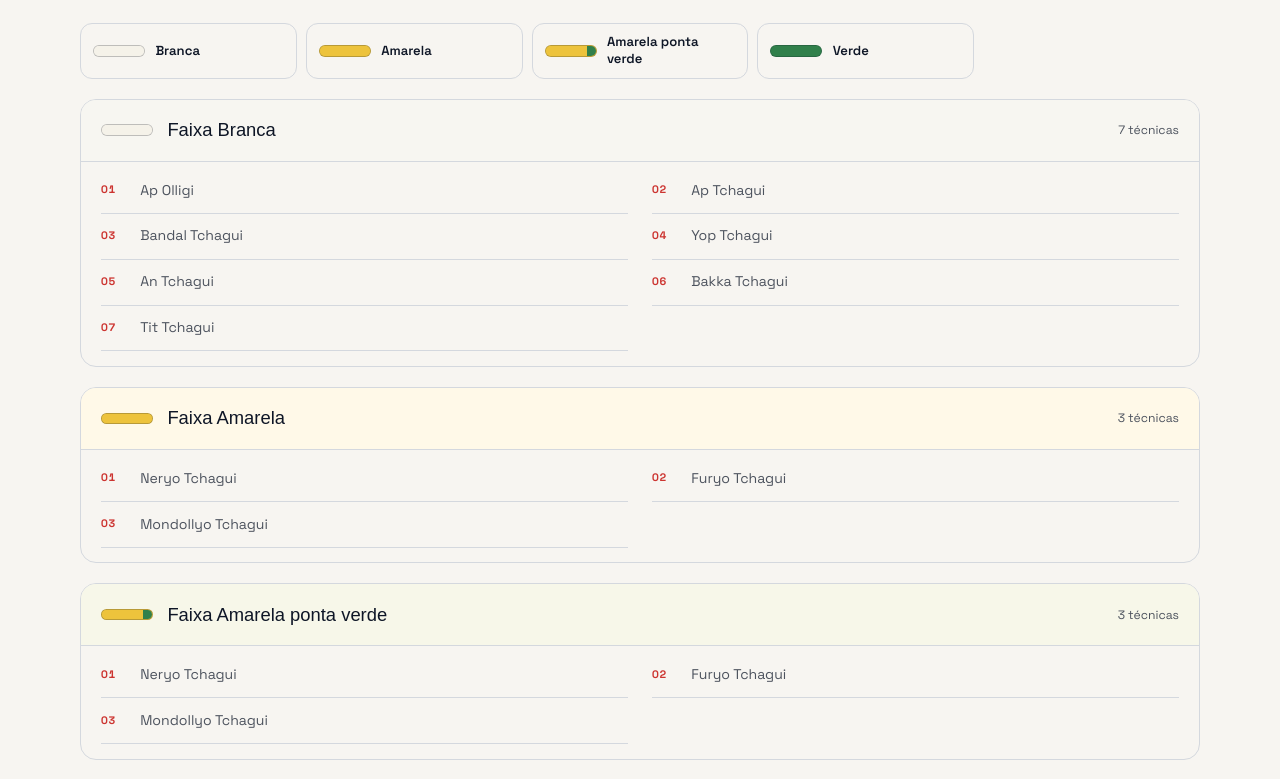
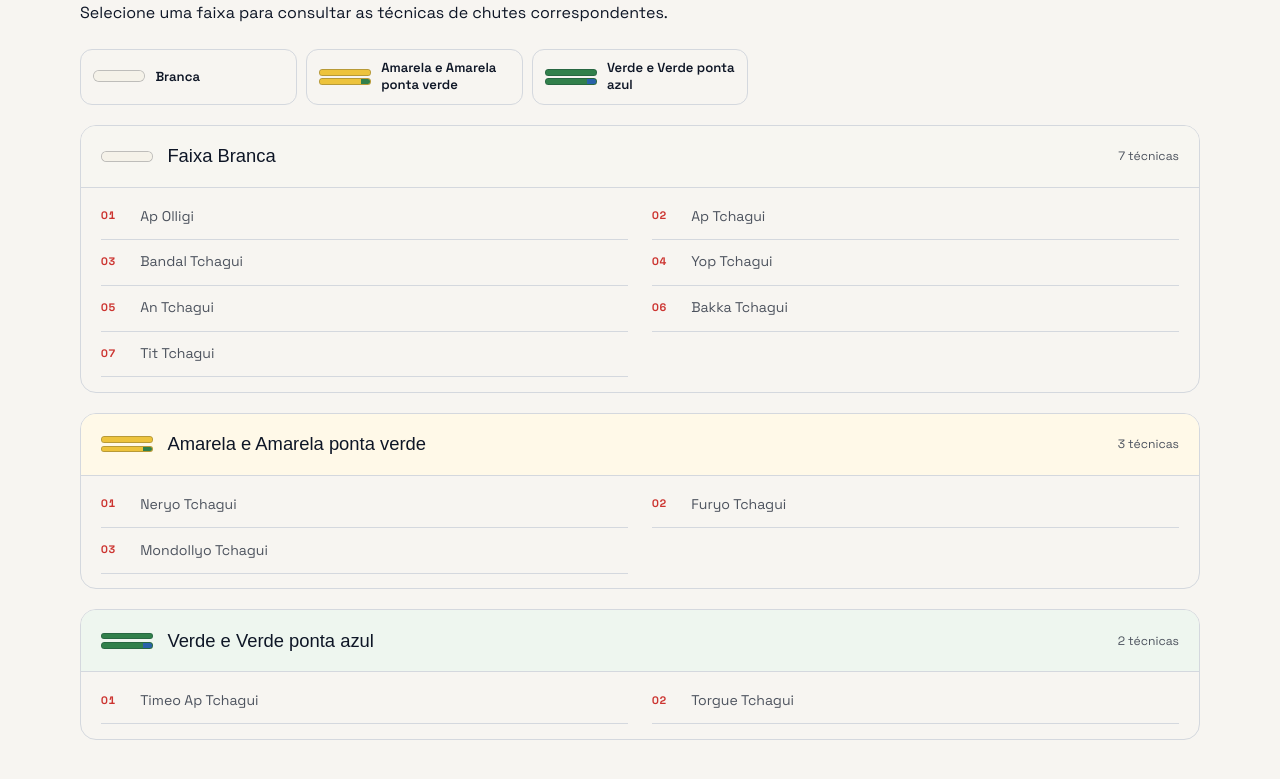
Before and after one commit to marlonballa/uniaoandrade, a Next.js app in the folder frontend/: page /blog/bal-ki-sul-tecnicas-de-chutes in a window 1280 px wide. Shown: the part 470-1249 px from the top of the page. Built offline with nearby package versions, Linux system fonts and the light colour scheme; a web font is replaced by a local one.

Commit message:
content: refine Bal Ki Sul post grouping and intro

```diff
--- a/frontend/app/globals.css
+++ b/frontend/app/globals.css
@@ -208,6 +208,19 @@ body {
   width: 18%;
   flex: 0 0 auto;
   background: var(--belt-guide-belt-tip);
+}
+
+.belt-guide-belt-pair {
+  display: flex;
+  width: 3.25rem;
+  flex: 0 0 auto;
+  flex-direction: column;
+  gap: 0.16rem;
+}
+
+.belt-guide-belt-pair .belt-guide-belt {
+  width: 100%;
+  height: 0.42rem;
 }
 
 .belt-guide-belt--white,
--- a/frontend/components/blog/BeltProgressionGuide.tsx
+++ b/frontend/components/blog/BeltProgressionGuide.tsx
@@ -1,4 +1,4 @@
-import type { BeltLevel } from "@/lib/blog";
+import type { BeltColor, BeltLevel } from "@/lib/blog";
 
 type BeltProgressionGuideProps = {
   levels: BeltLevel[];
@@ -25,6 +25,38 @@ function itemCount(count: number, label: string) {
   return `${count} ${label}`;
 }
 
+function BeltMarker({ color }: { color: BeltColor }) {
+  return (
+    <span className={`belt-guide-belt belt-guide-belt--${color}`}>
+      <span className="belt-guide-belt__main" />
+      <span className="belt-guide-belt__tip" />
+    </span>
+  );
+}
+
+function BeltMarkers({ level }: { level: BeltLevel }) {
+  if (level.pairedBeltColor) {
+    return (
+      <span aria-hidden="true" className="belt-guide-belt-pair">
+        <BeltMarker color={level.beltColor} />
+        <BeltMarker color={level.pairedBeltColor} />
+      </span>
+    );
+  }
+
+  return (
+    <span aria-hidden="true">
+      <BeltMarker color={level.beltColor} />
+    </span>
+  );
+}
+
+function levelLabel(level: BeltLevel) {
+  return level.pairedName
+    ? `${level.name} e ${level.pairedName}`
+    : `Faixa ${level.name}`;
+}
+
 export default function BeltProgressionGuide({
   levels,
   idPrefix,
@@ -49,14 +81,8 @@ export default function BeltProgressionGuide({
             href={`#${idPrefix}-${level.slug}`}
             key={level.slug}
           >
-            <span
-              aria-hidden="true"
-              className={`belt-guide-belt belt-guide-belt--${level.beltColor}`}
-            >
-              <span className="belt-guide-belt__main" />
-              <span className="belt-guide-belt__tip" />
-            </span>
-            <span>{level.name}</span>
+            <BeltMarkers level={level} />
+            <span>{level.pairedName ? levelLabel(level) : level.name}</span>
           </a>
         ))}
       </nav>
@@ -82,19 +108,13 @@ export default function BeltProgressionGuide({
             >
               <header className="belt-guide-level__header">
                 <div className="belt-guide-level__identity">
-                  <span
-                    aria-hidden="true"
-                    className={`belt-guide-belt belt-guide-belt--${level.beltColor}`}
-                  >
-                    <span className="belt-guide-belt__main" />
-                    <span className="belt-guide-belt__tip" />
-                  </span>
+                  <BeltMarkers level={level} />
                   <div>
                     {level.grade && (
                       <p className="belt-guide-level__grade">{level.grade}</p>
                     )}
                     <h3 className="belt-guide-level__title" id={levelTitleId}>
-                      Faixa {level.name}
+                      {levelLabel(level)}
                     </h3>
                   </div>
                 </div>
@@ -113,7 +133,7 @@ export default function BeltProgressionGuide({
 
               <ol
                 className="belt-guide-sequences"
-                aria-label={`${itemLabel} da faixa ${level.name}`}
+                aria-label={`${itemLabel} para ${levelLabel(level)}`}
               >
                 {level.sequences.map((sequence, index) => (
                   <li key={`${level.slug}-${index}`}>{renderSequence(sequence)}</li>
--- a/frontend/content/blog/bal-ki-sul-tecnicas-de-chutes.md
+++ b/frontend/content/blog/bal-ki-sul-tecnicas-de-chutes.md
@@ -1,6 +1,6 @@
 ---
 title: "Bal Ki Sul (Técnicas de Chutes)"
-description: "Consulte as técnicas de chutes do Bal Ki Sul organizadas pelas faixas branca, amarela, amarela ponta verde e verde."
+description: "Conheça o Bal Ki Sul, as técnicas de pés e chutes do Taekwondo, com movimentos organizados por graduação."
 date: "2026-11-05"
 cluster: "tecnico"
 relatedHref: "/taekwondo-catanduva"
@@ -20,13 +20,8 @@ balKiSulLevels:
   - slug: amarela
     name: Amarela
     beltColor: yellow
-    sequences:
-      - "Neryo Tchagui"
-      - "Furyo Tchagui"
-      - "Mondollyo Tchagui"
-  - slug: amarela-ponta-verde
-    name: Amarela ponta verde
-    beltColor: yellow-green
+    pairedName: Amarela ponta verde
+    pairedBeltColor: yellow-green
     sequences:
       - "Neryo Tchagui"
       - "Furyo Tchagui"
@@ -34,9 +29,11 @@ balKiSulLevels:
   - slug: verde
     name: Verde
     beltColor: green
+    pairedName: Verde ponta azul
+    pairedBeltColor: green-blue
     sequences:
       - "Timeo Ap Tchagui"
       - "Torgue Tchagui"
 ---
 
-Esta publicação organiza as técnicas de chutes do Bal Ki Sul conforme as faixas indicadas. A mesma relação de movimentos é exibida para as graduações amarela e amarela ponta verde.
+Bal Ki Sul (발기술) é o nome dado às técnicas de pés e pernas do Taekwondo, com destaque para os chutes. Essa prática reúne movimentos executados em diferentes direções e trajetórias, como parte do repertório técnico da modalidade.
--- a/frontend/lib/blog.ts
+++ b/frontend/lib/blog.ts
@@ -51,8 +51,10 @@ export type BeltColor =
 export type BeltLevel = {
   slug: string;
   name: string;
+  pairedName?: string;
   grade?: string;
   beltColor: BeltColor;
+  pairedBeltColor?: BeltColor;
   form?: string;
   formNote?: string;
   sequences: string[];
```
